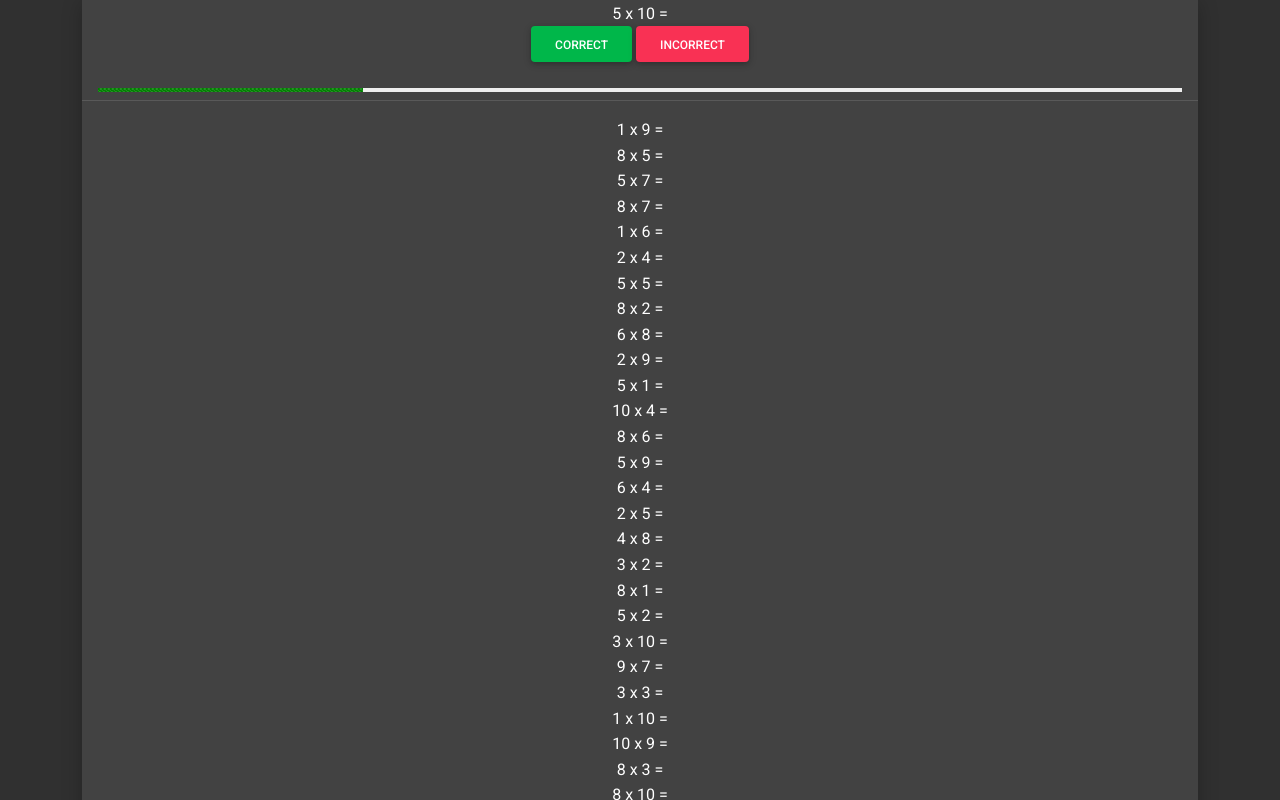
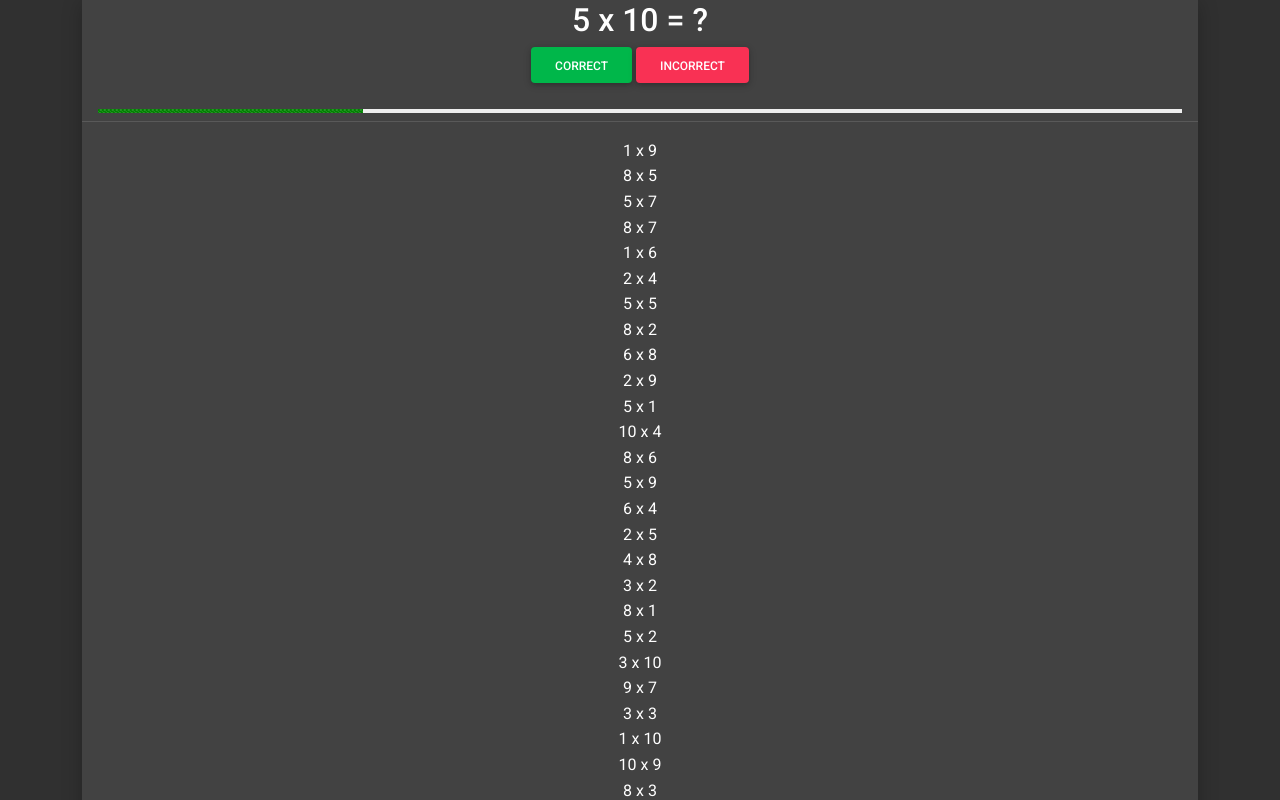
Before and after one commit to eschava/SpacedMultiplication, a plain HTML site: page index.html in a window 1280 px wide. Both pictures are taken after a click on the button "START". Shown: the part 297-1097 px from the top of the page. Drawn offline with Linux system fonts and the light colour scheme.

Commit message:
usability improvements

```diff
--- a/index.html
+++ b/index.html
@@ -66,7 +66,7 @@
             <br/>
           <div id="exercisesCard" class="card text-center" style="display:none;">
               <div class="card-header bg-white">
-                  <div id="currentExercise"></div>
+                  <h2 id="currentExercise"></h2>
                   <button type="button" class="btn btn-success" onclick="correct()">Correct</button>
                   <button type="button" class="btn btn-danger" onclick="incorrect(false)">Incorrect</button>
                   <br/>
@@ -125,7 +125,7 @@
 		    var exercisesList = [];
 		    for (var i = a[0]; i <= a[1]; i++) {
 		        for (var j = b[0]; j <= b[1]; j++) {
-		            var text = i + " x " + j + " = ";
+		            var text = i + " x " + j;
 		            var div = "<div text=\"" + text + "\" manual=\"true\">" + text + "</div>";
 		            exercisesList.push(div);
 		        }
@@ -136,16 +136,6 @@
 		    for (var i = 0; i < exercisesList.length; i++) {
 		        exercises.innerHTML += exercisesList[i];
 		    }
-
-		    window.setInterval(function() {
-		        elapsedTime += 100;
-
-		        var progressBar = document.getElementById('progress-bar');
-		        progressBar.style.width = (100 * elapsedTime / incorrectTime) + "%";
-		        progressBar.style.backgroundColor = elapsedTime > incorrectTime ? 'red' :
-		                                            elapsedTime <  removeTime ? 'green' :
-		                                            'blue';
-		    }, 100);
 
 		    next();
 
@@ -158,11 +148,29 @@
 		    var nextExercise = exercises.firstChild;
 
             var currentContainer = document.getElementById('currentExercise');
-		    current = currentContainer.innerHTML = nextExercise.getAttribute('text');
+		    current = nextExercise.getAttribute('text');
+		    currentContainer.innerHTML = current + " = ?";
 		    currentIncorrect = nextExercise.getAttribute('incorrect');
 		    exercises.removeChild(nextExercise);
 
 		    elapsedTime = 0;
+
+		    if (elapsedTimeTimer == 0) {
+                elapsedTimeTimer = window.setInterval(function() {
+                    elapsedTime += 100;
+
+                    var progressBar = document.getElementById('progress-bar');
+                    progressBar.style.width = (100 * elapsedTime / incorrectTime) + "%";
+                    progressBar.style.backgroundColor = elapsedTime > incorrectTime ? 'red' :
+                                                        elapsedTime <  removeTime ? 'green' :
+                                                        'blue';
+
+                    if (elapsedTime >= incorrectTime) {
+                        window.clearInterval(elapsedTimeTimer);
+                        elapsedTimeTimer = 0;
+                    }
+                }, 100);
+		    }
 		}
 
 		function correct() {
@@ -199,7 +207,7 @@
 		}
 
 		function getCurrentExerciseElement(suffix) {
-		    var html = "<div text=\"" + current + "\">" + current + suffix + "</div>";
+		    var html = "<div text=\"" + current + "\">" + current + " " + suffix + "</div>";
 
 		    var wrapper = document.createElement('div');
             wrapper.innerHTML = html;
```
